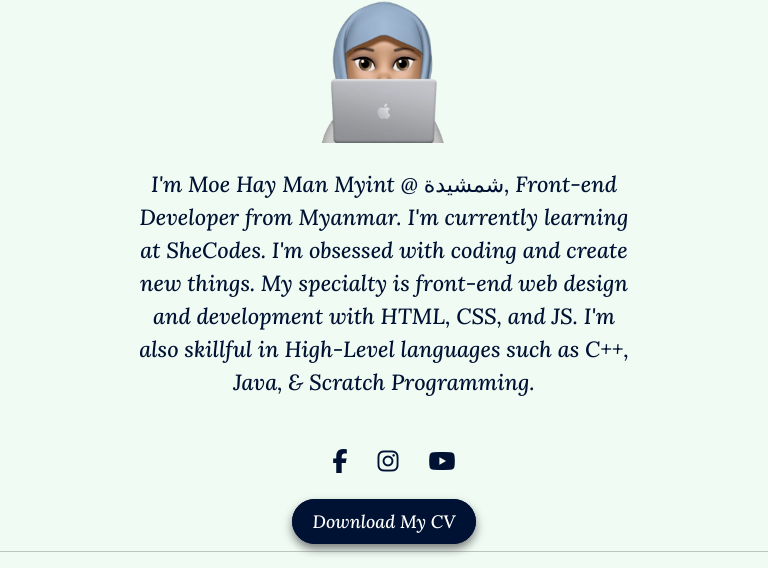
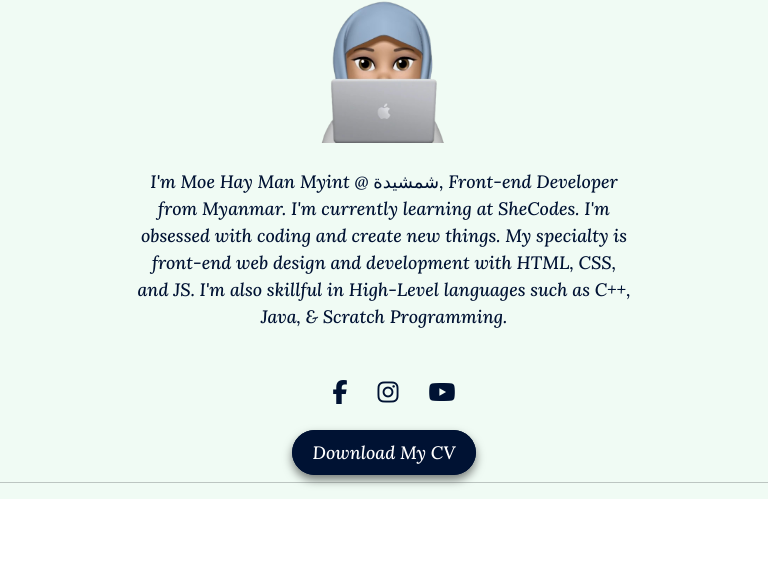
Before and after one commit to moehaymanmyint/Moe-Hay-Man-Myint-Portfolio-Website, a plain HTML site: page index.html in a window 768 px wide. Shown: the part 631-1199 px from the top of the page. After the commit the page ends 1130 px from the top, so only its background shows below. Drawn offline with nearby package versions, Linux system fonts and the light colour scheme; a web font is replaced by a local one.

Commit message:
Added media queries

```diff
--- a/style.css
+++ b/style.css
@@ -221,6 +221,9 @@ nav,
         justify-content: flex-end;
         align-items: center;
     }
+    .about-para {
+    font-size: 18px;
+    }
 }
 
 @media (min-width: 768px) and (max-width: 1024px) {
@@ -283,4 +286,7 @@ nav,
         justify-content: flex-end;
         align-items: center;
     }
+    .about-para {
+    font-size: 18px;
+    }
 }
```
